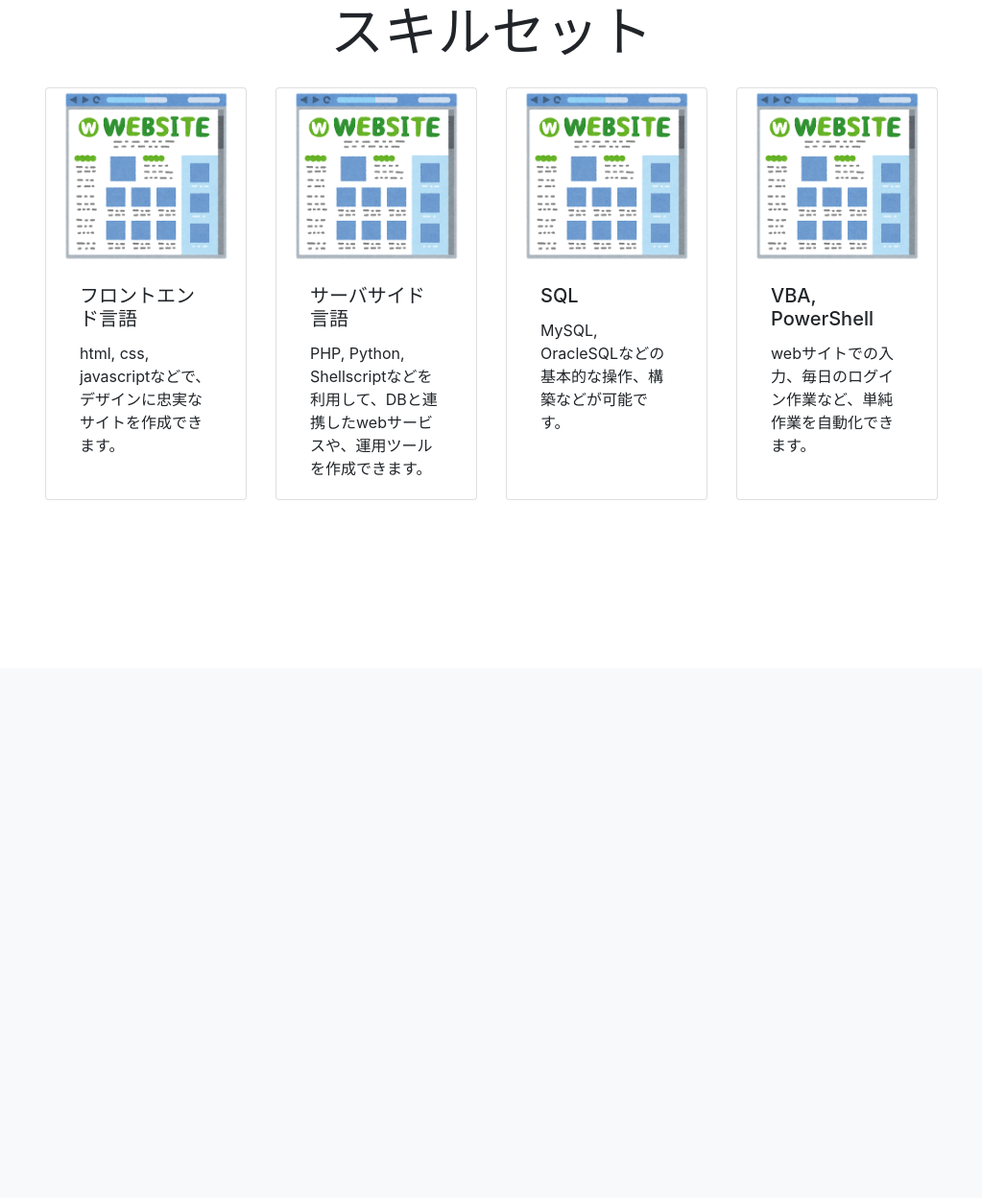
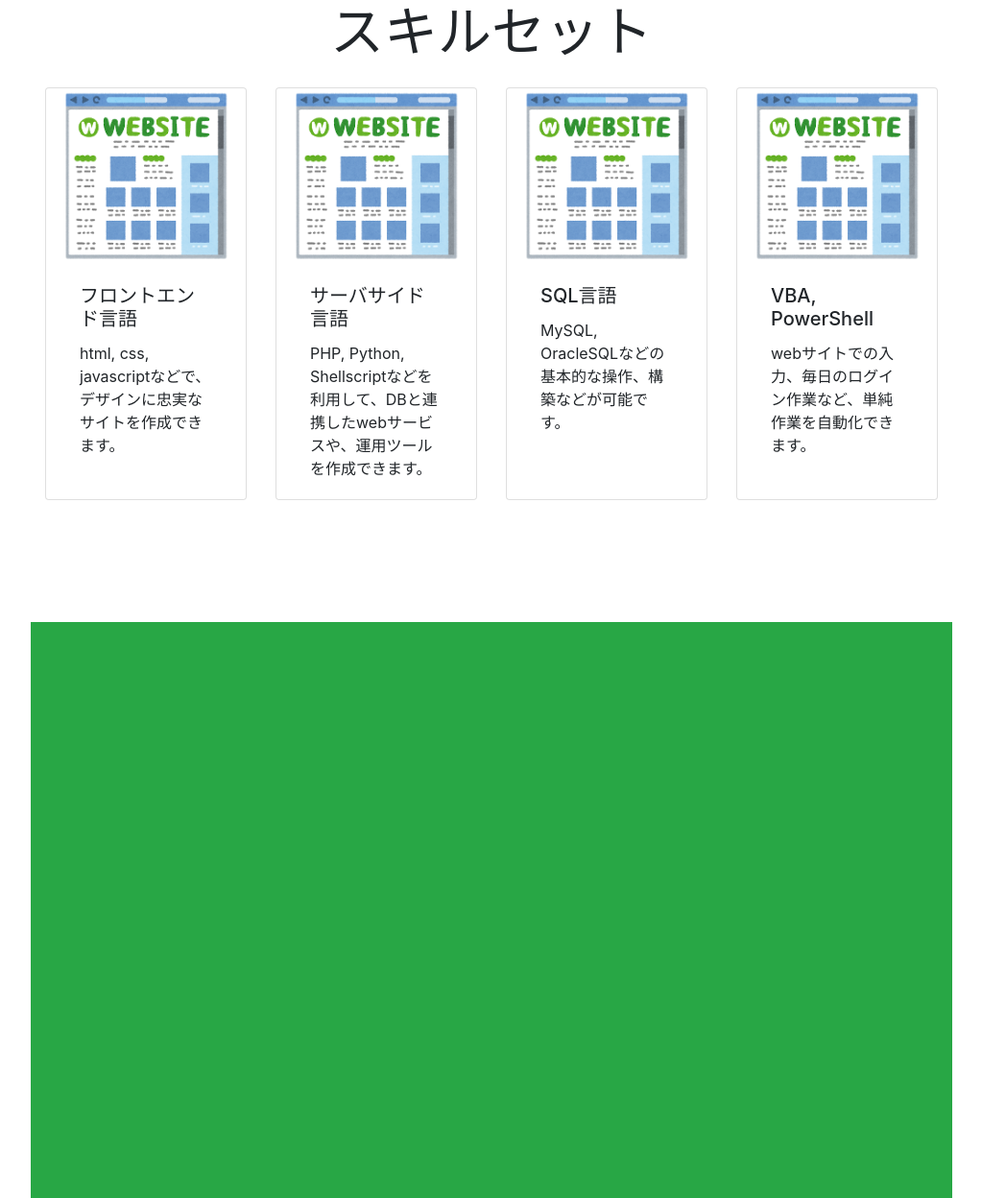
Before and after one commit to tarurata/portfolio, a PHP site: page /index.html in a window 1280 px wide. Shown: the part 104-1352 px from the top of the page at 96% size, without its empty margins (128-1151 px from the left). Before the commit the page ends 625 px from the top, so only its background shows below. Run offline with PHP 8.4, Linux system fonts and the light colour scheme; some libraries are stand-ins or nearby versions.

Commit message:
add container 2

```diff
--- a/css/style.css
+++ b/css/style.css
@@ -2,3 +2,7 @@
     object-fit:cover;
     height: 100%;
 }
+
+.container {
+    height:  600px;
+}
--- a/index.html
+++ b/index.html
@@ -33,7 +33,7 @@
     </nav>
 
     <div class="skills container mt-5 col-9">
-        <h2 class="display-4 text-center">スキルセット</h2>
+      <h2 class="display-4 text-center">スキルセット</h2>
       <div class="card-deck mt-4">
 
         <div class="card col-4">
@@ -55,7 +55,7 @@
         <div class="card col-4" style="width: 18rem;">
           <img class="card-img-top" src="images/frontend.png" alt="Card image cap">
           <div class="card-body">
-            <h5 class="card-title">SQL</h5>
+            <h5 class="card-title">SQL言語</h5>
             <p class="card-text">MySQL, OracleSQLなどの基本的な操作、構築などが可能です。</p>
           </div>
         </div>
@@ -72,7 +72,12 @@
     </div>
 
 
+    <div class="skills container mt-5 col-9 bg-success">
 
+
+
+
+    </div>
 
 
 
```
